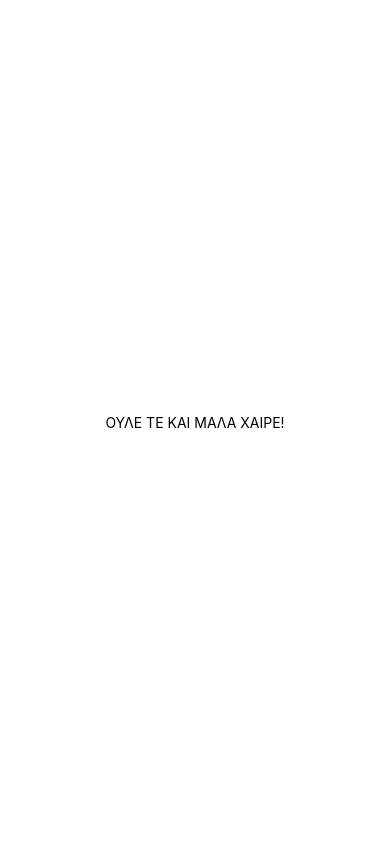
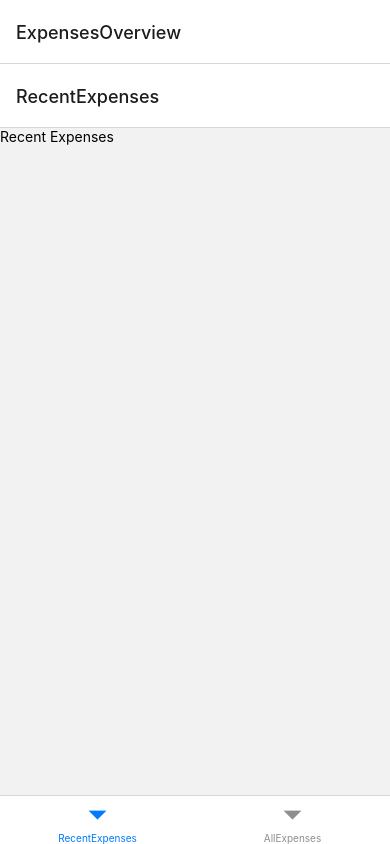
Before and after one commit to 1KRS/exoda-rn, a React Native app: screen / in a window 390 px wide. Built offline with nearby package versions, Linux system fonts and the light colour scheme.

Commit message:
Adding & Configuring Navigation

```diff
--- a/App.js
+++ b/App.js
@@ -1,20 +1,43 @@
+import { NavigationContainer } from '@react-navigation/native';
 import { StatusBar } from 'expo-status-bar';
 import { StyleSheet, Text, View } from 'react-native';
+import { createNativeStackNavigator } from '@react-navigation/native-stack';
+import { createBottomTabNavigator } from '@react-navigation/bottom-tabs';
+import ManageExpense from './screens/ManageExpense';
+import AllExpenses from './screens/AllExpenses';
+import RecentExpenses from './screens/RecentExpenses';
+
+const Stack = createNativeStackNavigator();
+const BottomTabs = createBottomTabNavigator();
+
+const ExpensesOverview = () => {
+  return (
+    <BottomTabs.Navigator>
+      <BottomTabs.Screen name="RecentExpenses" component={RecentExpenses} />
+      <BottomTabs.Screen name="AllExpenses" component={AllExpenses} />
+    </BottomTabs.Navigator>
+  );
+};
 
 export default function App() {
   return (
-    <View style={styles.container}>
-      <Text>ΟΥΛΕ ΤΕ ΚΑΙ ΜΑΛΑ ΧΑΙΡΕ!</Text>
+    <>
       <StatusBar style="auto" />
-    </View>
+      <NavigationContainer>
+        <Stack.Navigator>
+          <Stack.Screen name="ExpensesOverview" component={ExpensesOverview} />
+          <Stack.Screen name="ManageExpense" component={ManageExpense} />
+        </Stack.Navigator>
+      </NavigationContainer>
+    </>
   );
 }
 
 const styles = StyleSheet.create({
   container: {
-    flex: 1,
-    backgroundColor: '#fff',
-    alignItems: 'center',
-    justifyContent: 'center',
+    // flex: 1,
+    // backgroundColor: '#fff',
+    // alignItems: 'center',
+    // justifyContent: 'center',
   },
 });
--- a/screens/ManageExpense.js
+++ b/screens/ManageExpense.js
@@ -1,3 +1,5 @@
+import { Text, View } from "react-native"
+
 const ManageExpense = () => {
   return (
     <View>
--- a/screens/RecentExpenses.js
+++ b/screens/RecentExpenses.js
@@ -1,3 +1,5 @@
+import { Text, View } from "react-native"
+
 const RecentExpenses = () => {
   return (
     <View>
```
